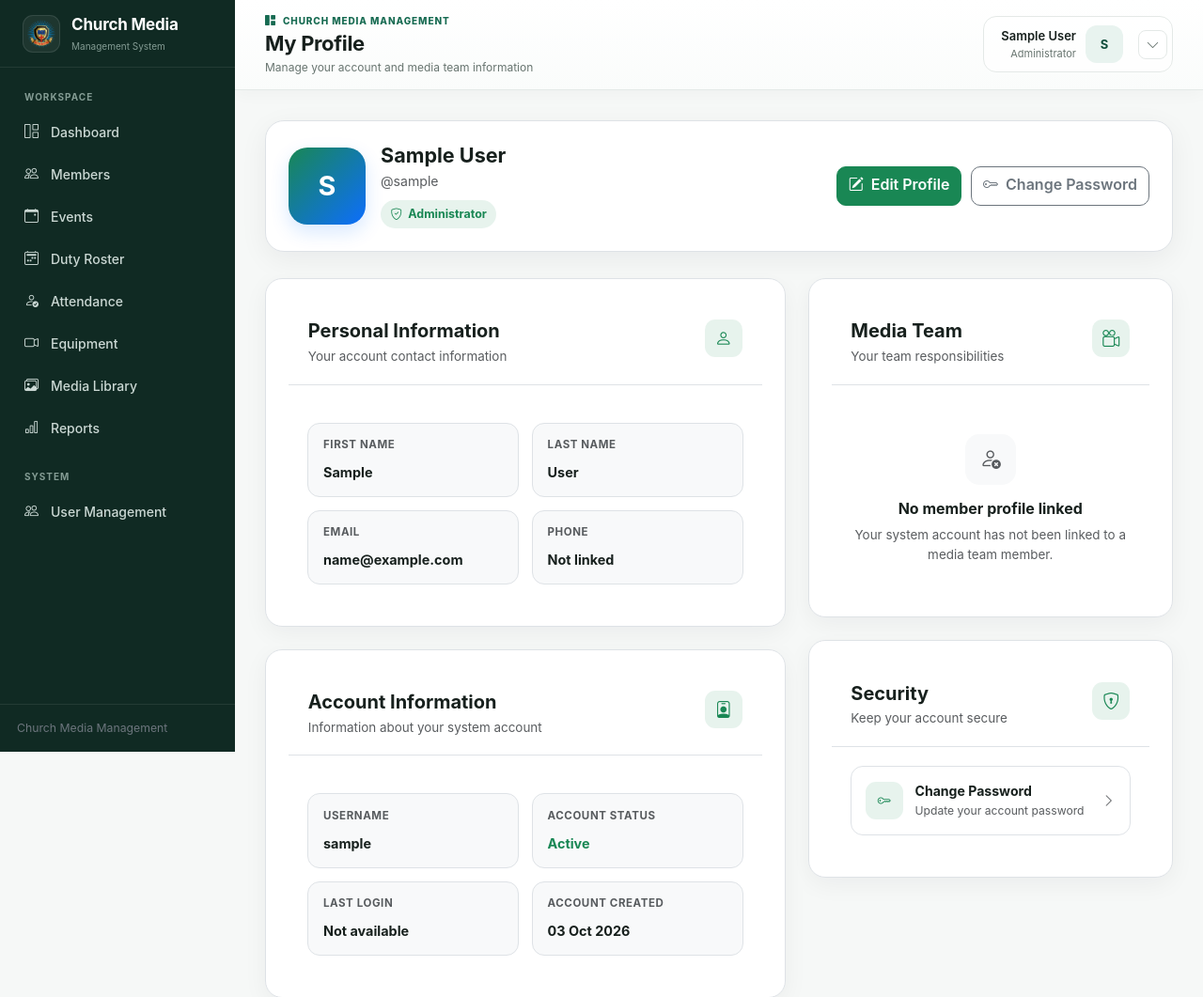
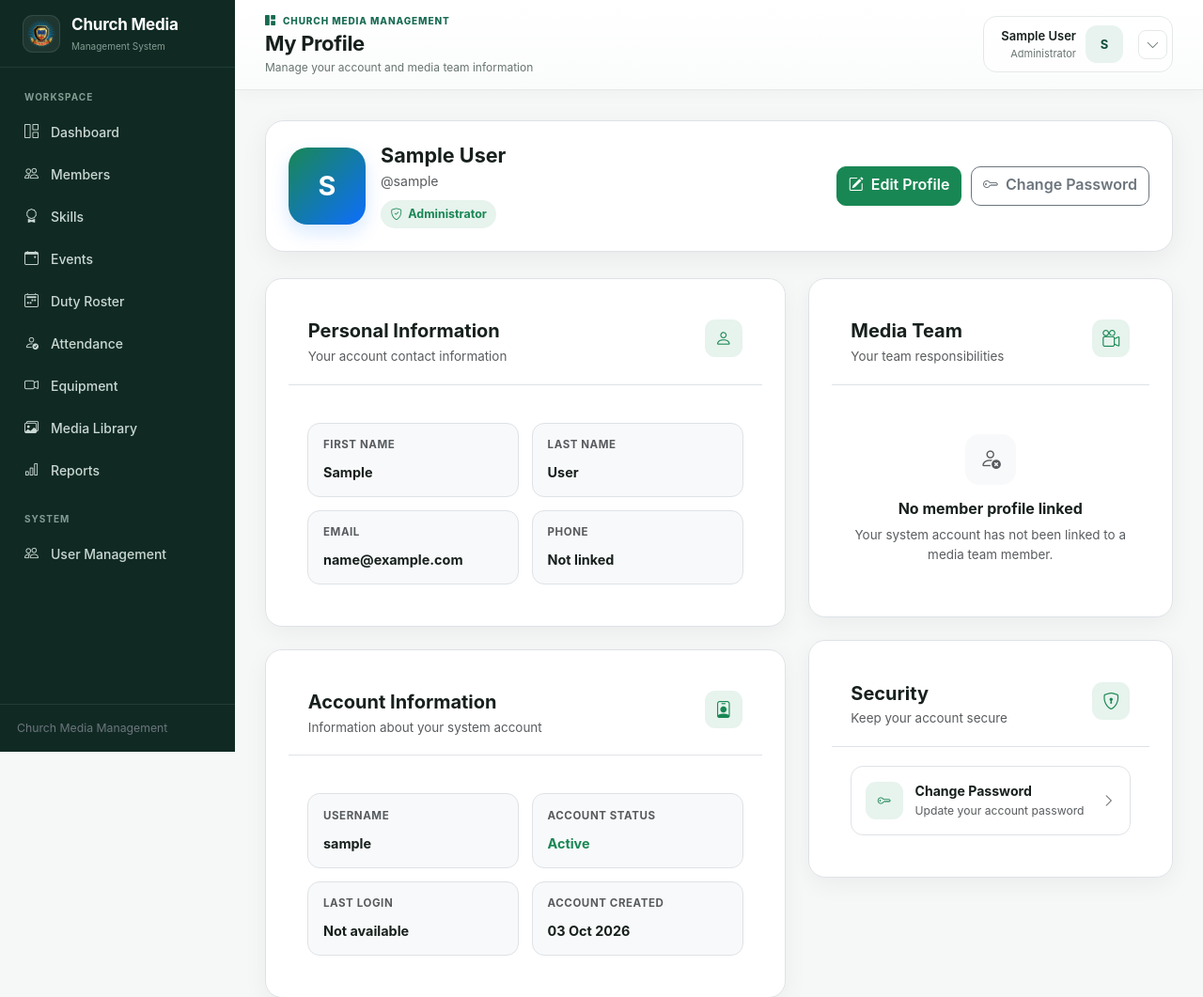
Before and after one commit to cole-musili/media_team_management, a Django app: page /profile/ in a window 1280 px wide. Shown: the top 1061 px of the page at 94% size. Run offline with Django 5.2, Linux system fonts and the light colour scheme; the visitor is signed in with stand-in values (Sample User, id 1); data comes from the database, SQL or seed files in the repository.

Commit message:
Add Skills link to sidebar in base.html

```diff
--- a/templates/base.html
+++ b/templates/base.html
@@ -1467,6 +1467,14 @@
                     Members
                 </a>
 
+                <a href="{% url 'skill_list' %}"
+                    class="sidebar-link {% if request.resolver_match.url_name == 'skill_list' or request.resolver_match.url_name == 'skill_create' or request.resolver_match.url_name == 'skill_edit' %}active{% endif %}">
+                    <span class="sidebar-link-icon">
+                        <i class="bi bi-award"></i>
+                    </span>
+                    Skills
+                </a>
+
                 <a
                     href="{% url 'event_list' %}"
                     class="sidebar-link {% if request.resolver_match.url_name == 'event_list' %}active{% endif %}"
```
